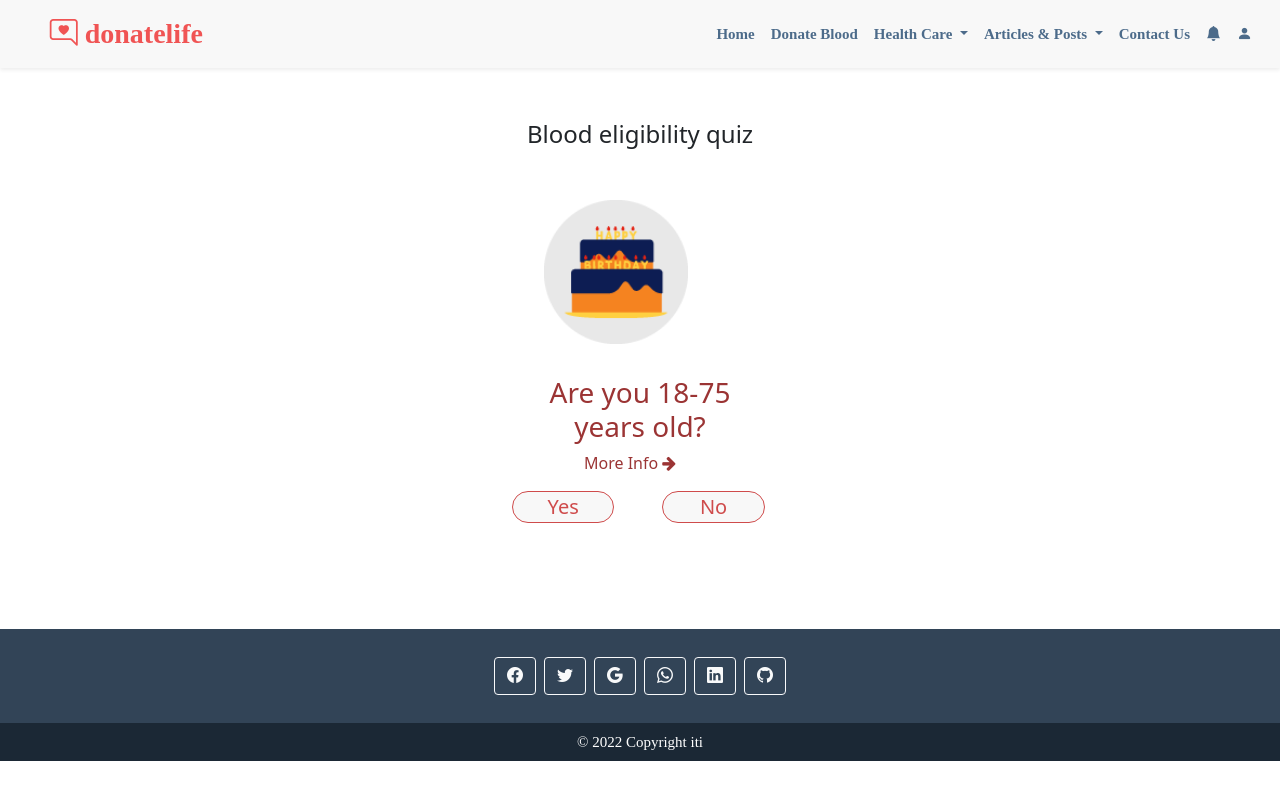
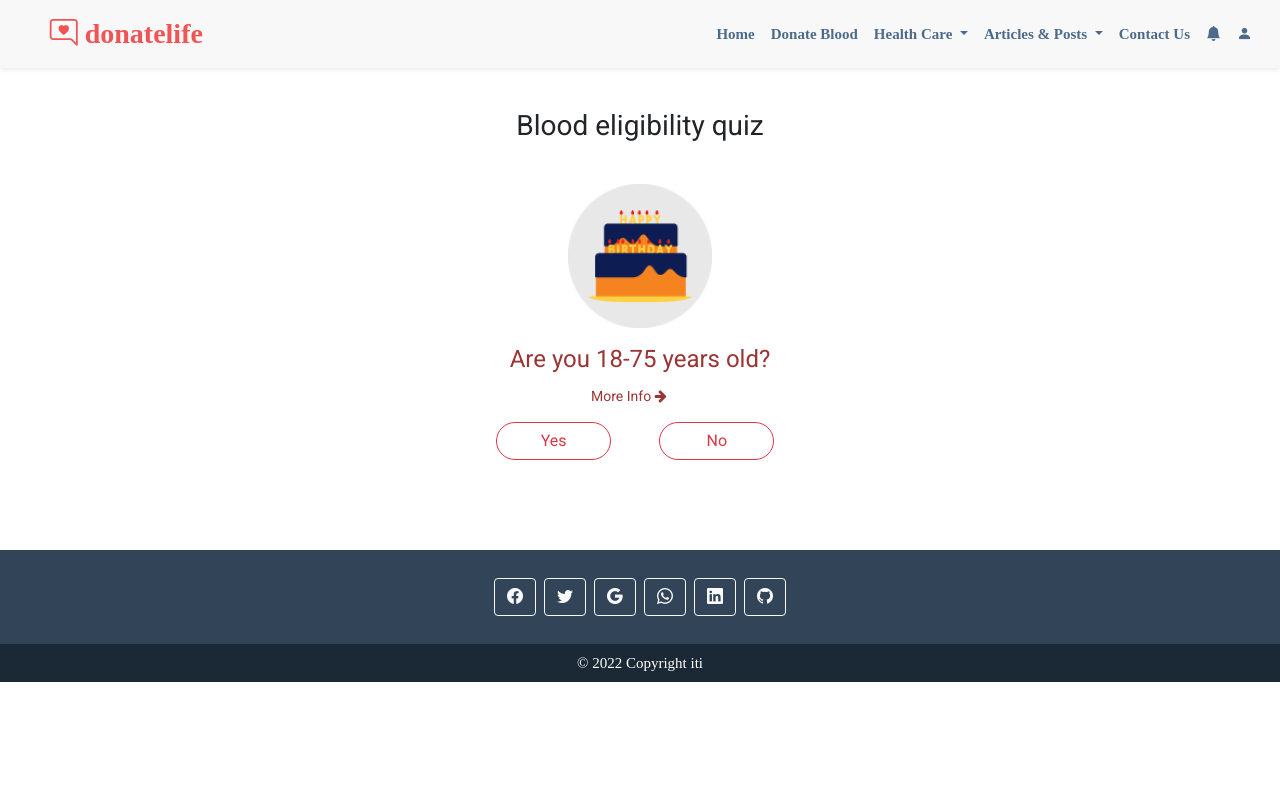
Before and after one commit to AmrMesbah2020/blood-angular, an Angular app: page /eligibilty-quiz in a window 1280 px wide. Built offline with nearby package versions, Linux system fonts and the light colour scheme; a web font is replaced by a local one.

Commit message:
edite eligibilty form style

```diff
--- a/src/app/components/FAQ/medication-and-medical-devices/medication-and-medical-devices.component.html
+++ b/src/app/components/FAQ/medication-and-medical-devices/medication-and-medical-devices.component.html
@@ -10,7 +10,7 @@
     <mat-expansion-panel hideToggle>
 
     </mat-expansion-panel>
-    <div class="row d-flex justify-content-center m-5">
+    <div class="row d-flex justify-content-center m-5 gray_background">
     <mat-expansion-panel (opened)="panelOpenState = true"
                          (closed)="panelOpenState = false">
       <mat-expansion-panel-header>
--- a/src/app/components/eligibility-quiz/eligibility-quiz.component.html
+++ b/src/app/components/eligibility-quiz/eligibility-quiz.component.html
@@ -1,21 +1,22 @@
-<div class="mt-5 fs-4 h-auto  d-flex justify-content-center" *ngIf="question_num !=8" >Blood eligibility quiz</div>
+
+<div class="mt-5 fs-3 text-center d-flex justify-content-center" *ngIf="question_num !=8" >Blood eligibility quiz</div>
 
         <div id="question1" *ngIf="question_num ==1">
         <div class="d-flex justify-content-center ">
         <div class="" style="width: 18rem;" >
 
-            <img src="../assets/img/age.png" class="card-img-top w-50 mt-5 ms-5" alt="..." >
-            <div class="card-body">
-              <h5 class="card-title mt-3 text-center fs-3 pink_text" >Are you 18-75 years old?</h5>
+            <img src="../assets/img/age.png" class=" w-50 mt-5 eligibilty_form_img" alt="..." >
+            <div class="">
+              <p class="mt-3 text-center fs-4 pink_text lh-sm" >Are you 18-75 years old?</p>
 
-              <a href="#" target="_blank" class="card-link pink_text ms-5 link_decoration" >
+              <a href="#"  target="_blank" class=" eligibilty_form_text pink_text  link_decoration" >
 
-                <span class="mt-3 ms-4 ">More Info <i class="fa fa-arrow-right" ></i></span>
+               More Info <i class="fa fa-arrow-right" ></i>
 
             </a>
             <div class="mt-3  w-100 ">
-                <button (click)="nextQuation()" type="button" class=" form_button fs-5 rounded-pill card_button_size" >Yes</button>
-                <button (click)="ineligiblMessage()" type="button" class="form_button fs-5 ms-5 rounded-pill card_button_size" >No</button>
+                <button (click)="nextQuation()" type="button" class=" btn btn-outline-danger rounded-pill card_button_size" >Yes</button>
+                <button (click)="ineligiblMessage()" type="button" class="btn btn-outline-danger ms-5 rounded-pill card_button_size" >No</button>
             </div>
 
 
@@ -40,18 +41,18 @@
 
         <div  style="width: 18rem;" >
 
-            <img src="../assets/img/tatto.png" class="card-img-top w-50 mt-5 ms-5" alt="..." >
-            <div class="card-body">
-              <h5 class="card-title mt-3 text-center fs-3 pink_text" >Had a tattoo in the last 4 months?</h5>
+            <img src="../assets/img/tatto.png" class="eligibilty_form_img w-50 " alt="..." >
+            <div class="">
+              <h5 class="mt-3 text-center fs-4 pink_text lh-sm" >Had a tattoo in the last 4 months?</h5>
 
-              <a href="#" target="_blank" class="card-link pink_text ms-5 link_decoration" >
+              <a href="#" target="_blank" class="eligibilty_form_text pink_text  link_decoration" >
 
-                <span class="mt-3 ms-4">More Info <i class="fa fa-arrow-right" ></i></span>
+                More Info <i class="fa fa-arrow-right" ></i>
 
             </a>
             <div class="mt-3  w-100">
-                <button (click)="ineligiblMessage()" type="button" class="form_button fs-5  rounded-pill card_button_size" >Yes</button>
-                <button (click)="nextQuation()" type="button" class="form_button fs-5 ms-5  rounded-pill card_button_size" >No</button>
+                <button (click)="ineligiblMessage()" type="button" class="btn btn-outline-danger   rounded-pill card_button_size" >Yes</button>
+                <button (click)="nextQuation()" type="button" class="btn btn-outline-danger  ms-5  rounded-pill card_button_size" >No</button>
             </div>
 
 
@@ -76,20 +77,19 @@
 
         <div  style="width: 18rem;" >
 
-            <img src="../assets/img/pregnant.png" class="card-img-top w-50 mt-5 ms-5" alt="..." >
-            <div class="card-body">
-              <h5 class="card-title mt-3 text-center fs-3 pink_text" >Are you pregnant or recently given birth?</h5>
+            <img src="../assets/img/pregnant.png" class="eligibilty_form_img w-50  " alt="..." >
+            <div class="">
+              <h5 class="card-title mt-3 text-center fs-4 pink_text lh-sm" >Are you pregnant or recently given birth?</h5>
 
-              <a href="#" target="_blank" class="card-link pink_text ms-5 link_decoration" >
+              <a href="#" target="_blank" class="eligibilty_form_text pink_text  link_decoration" >
 
-                <span class="mt-3 ms-4">More Info <i class="fa fa-arrow-right" ></i></span>
+               More Info <i class="fa fa-arrow-right" ></i>
 
             </a>
             <div class="mt-3  w-100">
-                <button (click)="ineligiblMessage()" type="button" class="form_button fs-5  rounded-pill card_button_size" >Yes</button>
-                <button (click)="nextQuation()" type="button" class="form_button fs-5 ms-5  rounded-pill card_button_size" >No</button>
+                <button (click)="ineligiblMessage()" type="button" class="btn btn-outline-danger rounded-pill card_button_size" >Yes</button>
+                <button (click)="nextQuation()" type="button" class="btn btn-outline-danger ms-5  rounded-pill card_button_size" >No</button>
             </div>
-
 
             </div>
           </div>
@@ -112,18 +112,18 @@
 
         <div  style="width: 18rem;" >
 
-            <img src="../assets/img/heart.png" class="card-img-top w-50 mt-5 ms-5" alt="..." >
+            <img src="../assets/img/heart.png" class="eligibilty_form_img w-50 " alt="..." >
             <div class="card-body">
-              <h5 class="card-title mt-3 text-center fs-3 pink_text" >Do you have a heart condition?</h5>
+              <h5 class=" mt-3 text-center fs-4 pink_text lh-sm" >Do you have a heart condition?</h5>
 
-              <a href="#" target="_blank" class="card-link pink_text ms-5 link_decoration" >
+              <a href="#" target="_blank" class="eligibilty_form_text pink_text pink_text link_decoration" >
 
-                <span class="mt-3 ms-4">More Info <i class="fa fa-arrow-right" ></i></span>
+                More Info <i class="fa fa-arrow-right" ></i>
 
             </a>
             <div class="mt-3  w-100">
-                <button (click)="ineligiblMessage()" type="button" class="form_button fs-5  rounded-pill card_button_size" >Yes</button>
-                <button (click)="nextQuation()" type="button" class="form_button fs-5 ms-5  rounded-pill card_button_size" >No</button>
+                <button (click)="ineligiblMessage()" type="button" class="btn btn-outline-danger rounded-pill card_button_size" >Yes</button>
+                <button (click)="nextQuation()" type="button" class="btn btn-outline-danger ms-5  rounded-pill card_button_size" >No</button>
             </div>
 
 
@@ -148,18 +148,18 @@
 
         <div  style="width: 18rem;" >
 
-            <img src="../assets/img/iron.png" class="card-img-top w-50 mt-5 ms-5" alt="..." >
+            <img src="../assets/img/iron.png" class="eligibilty_form_img w-50 " alt="..." >
             <div class="card-body">
-              <h5 class="card-title mt-3 text-center fs-3 pink_text" >Are you low in iron?</h5>
+              <h5 class=" mt-3 text-center fs-4 pink_text lh-sm" >Are you low in iron?</h5>
 
-              <a href="#" target="_blank" class="card-link pink_text ms-5 link_decoration" >
+              <a href="#" target="_blank" class="eligibilty_form_text pink_text  link_decoration" >
 
-                <span class="mt-3 ms-4">More Info <i class="fa fa-arrow-right" ></i></span>
+               More Info <i class="fa fa-arrow-right" ></i>
 
             </a>
             <div class="mt-3  w-100">
-                <button (click)="ineligiblMessage()" type="button" class="form_button fs-5 rounded-pill card_button_size" >Yes</button>
-                <button (click)="nextQuation()" type="button" class="form_button fs-5 ms-5  rounded-pill card_button_size" >No</button>
+                <button (click)="ineligiblMessage()" type="button" class="btn btn-outline-danger rounded-pill card_button_size" >Yes</button>
+                <button (click)="nextQuation()" type="button" class="btn btn-outline-danger ms-5  rounded-pill card_button_size" >No</button>
             </div>
 
 
@@ -184,18 +184,18 @@
 
         <div style="width: 18rem;" >
 
-            <img src="../assets/img/drugs.png" class="card-img-top w-50 mt-5 ms-5" alt="..." >
+            <img src="../assets/img/drugs.png" class="eligibilty_form_img w-50 " alt="..." >
             <div class="card-body">
-              <h5 class="card-title mt-3 text-center fs-3 pink_text" >Have you injected recreational drugs in the past 5 years?</h5>
+              <h5 class="card-title mt-3 text-center fs-4 pink_text lh-sm" >Have you injected recreational drugs in the past 5 years?</h5>
 
-              <a href="#" target="_blank" class="card-link pink_text ms-5 link_decoration" >
+              <a href="#" target="_blank" class="eligibilty_form_text pink_text link_decoration" >
 
-                <span class="mt-3 ms-4">More Info <i class="fa fa-arrow-right" ></i></span>
+               More Info <i class="fa fa-arrow-right" ></i>
 
             </a>
             <div class="mt-3  w-100">
-                <button (click)="ineligiblMessage()" type="button" class="form_button fs-5 rounded-pill card_button_size" >Yes</button>
-                <button (click)="nextQuation()" type="button" class="form_button fs-5 ms-5  rounded-pill card_button_size" >No</button>
+                <button (click)="ineligiblMessage()" type="button" class="btn btn-outline-danger rounded-pill card_button_size" >Yes</button>
+                <button (click)="nextQuation()" type="button" class="btn btn-outline-danger ms-5  rounded-pill card_button_size" >No</button>
             </div>
 
 
@@ -220,18 +220,18 @@
 
         <div style="width: 18rem;" >
 
-            <img src="../assets/img/travel.png" class="card-img-top w-50 mt-5 ms-5" alt="..." >
+            <img src="../assets/img/travel.png" class="eligibilty_form_img w-50 " alt="..." >
             <div class="card-body">
-              <h5 class="card-title mt-2 text-center pink_text fs-3" >Will you travel overseas 4 months before your donation?</h5>
+              <h5 class="card-title mt-2 text-center pink_text fs-4 lh-sm" >Will you travel overseas 4 months before your donation?</h5>
 
-              <a href="#" target="_blank" class="card-link pink_text ms-5 link_decoration" >
+              <a href="#" target="_blank" class="eligibilty_form_text pink_text link_decoration" >
 
-                <span class="mt-3 ms-4">More Info <i class="fa fa-arrow-right" ></i></span>
+               More Info <i class="fa fa-arrow-right" ></i>
 
             </a>
             <div class="mt-3  w-100">
-                <button (click)="ineligiblMessage()" type="button" class="form_button fs-5 rounded-pill card_button_size" >Yes</button>
-                <button (click)="nextQuation()" type="button" class="form_button ms-5 fs-5 rounded-pill card_button_size" >No</button>
+                <button (click)="ineligiblMessage()" type="button" class="btn btn-outline-danger rounded-pill card_button_size" >Yes</button>
+                <button (click)="nextQuation()" type="button" class="btn btn-outline-danger ms-5  rounded-pill card_button_size" >No</button>
             </div>
 
 
@@ -248,7 +248,7 @@
 
             <img src="../assets/img/congratolation.png" class="card-img-top w-75 ms-5" alt="..." >
             <div class="card-body">
-              <h5 class=" mt-3 text-center pink_text fs-3" >Congratulations! You should be able to give blood. </h5>
+              <h5 class="  text-center pink_text fs-3 lh-sm" >Congratulations! You should be able to give blood. </h5>
 
 
             </div>
@@ -300,7 +300,7 @@
                <div *ngIf="isInValidAndTouched('lastdonatedate')">
                 <small class="form-text text-danger" *ngIf="isControlHasError('lastdonatedate','required')">required field</small>
                </div>
-               <div><button  class="form_button mt-3">Become a Donner</button></div>
+               <div><button  class="btn btn-outline-danger mt-3 rounded-pill">Become a Donner</button></div>
 
             </div>
         </div>
@@ -313,9 +313,9 @@
 
         <div class="" style="width: 18rem;" >
 
-            <img src="../assets/img/ineligible.png" class="card-img-top w-50 mt-5 ms-5" alt="..." >
-            <div class="card-body">
-              <h5 class=" mt-3 text-center fs-3" >Sorry, you are ineligible to donate.</h5>
+            <img src="../assets/img/ineligible.png" class=" w-50 mt-5 eligibilty_form_img" alt="..." >
+            <div class="">
+              <p class=" mt-3 text-center fs-4 lh-sm pink_text" >Sorry, you are ineligible to donate.</p>
            <a class="link_decoration pink_text" routerLink="/faq"><p class=" mt-3 text-center">Read More About Eligibility</p></a>
 
 
--- a/src/custom-theme.scss
+++ b/src/custom-theme.scss
@@ -1,36 +1,36 @@
 
 
 
-// // Custom Theming for Angular Material
-// // For more information: https://material.angular.io/guide/theming
-// @use '@angular/material' as mat;
-// // Plus imports for other components in your app.
+// Custom Theming for Angular Material
+// For more information: https://material.angular.io/guide/theming
+@use '@angular/material' as mat;
+// Plus imports for other components in your app.
 
-// // Include the common styles for Angular Material. We include this here so that you only
-// // have to load a single css file for Angular Material in your app.
-// // Be sure that you only ever include this mixin once!
-// @include mat.core();
+// Include the common styles for Angular Material. We include this here so that you only
+// have to load a single css file for Angular Material in your app.
+// Be sure that you only ever include this mixin once!
+@include mat.core();
 
-// // Define the palettes for your theme using the Material Design palettes available in palette.scss
-// // (imported above). For each palette, you can optionally specify a default, lighter, and darker
-// // hue. Available color palettes: https://material.io/design/color/
-// $blood-primary: mat.define-palette(mat.$indigo-palette);
-// $blood-accent: mat.define-palette(mat.$pink-palette, A200, A100, A400);
+// Define the palettes for your theme using the Material Design palettes available in palette.scss
+// (imported above). For each palette, you can optionally specify a default, lighter, and darker
+// hue. Available color palettes: https://material.io/design/color/
+$blood-primary: mat.define-palette(mat.$indigo-palette);
+$blood-accent: mat.define-palette(mat.$pink-palette, A200, A100, A400);
 
-// // The warn palette is optional (defaults to red).
-// $blood-warn: mat.define-palette(mat.$red-palette);
+// The warn palette is optional (defaults to red).
+$blood-warn: mat.define-palette(mat.$red-palette);
 
-// // Create the theme object. A theme consists of configurations for individual
-// // theming systems such as "color" or "typography".
-// $blood-theme: mat.define-light-theme((
-//   color: (
-//     primary: $blood-primary,
-//     accent: $blood-accent,
-//     warn: $blood-warn,
-//   )
-// ));
+// Create the theme object. A theme consists of configurations for individual
+// theming systems such as "color" or "typography".
+$blood-theme: mat.define-light-theme((
+  color: (
+    primary: $blood-primary,
+    accent: $blood-accent,
+    warn: $blood-warn,
+  )
+));
 
-// // Include theme styles for core and each component used in your app.
-// // Alternatively, you can import and @include the theme mixins for each component
-// // that you are using.
-// @include mat.all-component-themes($blood-theme);
+// Include theme styles for core and each component used in your app.
+// Alternatively, you can import and @include the theme mixins for each component
+// that you are using.
+@include mat.all-component-themes($blood-theme);
--- a/src/styles.css
+++ b/src/styles.css
@@ -11,6 +11,15 @@
 body{
     font-family: 'Artifika', serif;
 }
+
+.eligibilty_form_img{
+    margin-left: 25%;
+}
+.eligibilty_form_text{
+    margin-left: 33%;
+}
+
+
 
 .link_decoration{
     text-decoration: none;
@@ -50,20 +59,21 @@ body{
     float: left;
 }
 
-.form_button{
+/* .form_button{
     color: rgb(207, 75, 75);
     border: 1px solid;
     border-color: rgb(207, 75, 75);
     background-color:rgb(248, 248, 248);
     border-radius: 2px;
-    width: 40%;
+    width: 50%;
+
 
 }
 .form_button:hover{
     background-color: rgb(76, 107, 138);
     color: rgb(248, 248, 248);
     border-color: rgb(76, 107, 138);
-}
+} */
 /*
 .mat-form-field + .mat-form-field {
     margin-left: 8px;
```
Also changed, not shown: src/app/components/posts/posts.component.html (+6 -6 lines).
